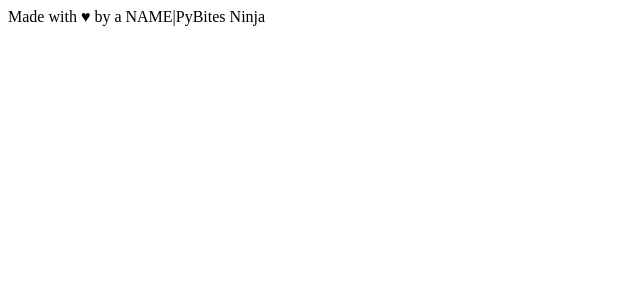
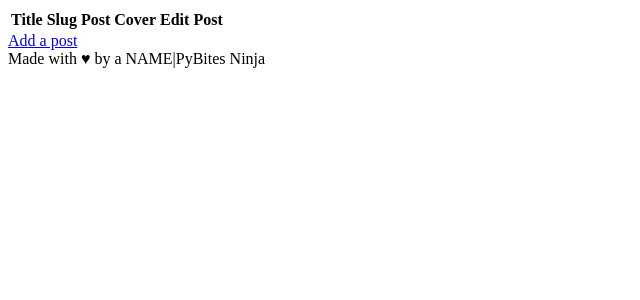
Before and after one commit to pybites/django-starter, a Django app: page / in a window 1280 px wide. Shown: the top 300 px of the page, without its empty margins (0-640 px from the left). Run offline with Django 3.2, Linux system fonts and the light colour scheme; data that the repository does not hold is empty; some libraries are stand-ins or nearby versions.

Commit message:
add templates

```diff
--- a/blog/templates/blog/list.html
+++ b/blog/templates/blog/list.html
@@ -2,5 +2,32 @@
 
 {% block content %}
 
+  <table>
+    <thead>
+        <tr>
+          <th>Title</th>
+          <th>Slug</th>
+          <th>Post</th>
+          <th>Cover</th>
+          <th colspan="2">Edit Post</th>
+        </tr>
+    </thead>
+    <tbody>
+        {% for post in posts %}
+        <tr>
+          <td><a href="{% url "blog:blog_detail" post.id %}">{{ post.title }}</a></td>
+          <td>{{ post.slug }}</td>
+          <td>{{ post.post }}</td>
+          <td><img src="{{ post.cover }}" alt="post cover"></td>
+          <td><a href="{% url "blog:blog_detail" post.id %}">Edit</a></td>
+          <td><a href="{% url "blog:blog_delete" post.id %}">Delete</a></td>
+        </tr>
+        {% endfor %}
+    </tbody>
+  </table>
+
+  <div>
+    <a href="{% url "blog:blog_new" %}">Add a post</a>
+  </div>
 
 {% endblock %}
```
Also changed, not shown: blog/templates/blog/delete.html (added, +15 -0 lines), blog/templates/blog/detail.html (added, +15 -0 lines), blog/templates/blog/form.html (added, +26 -0 lines).
